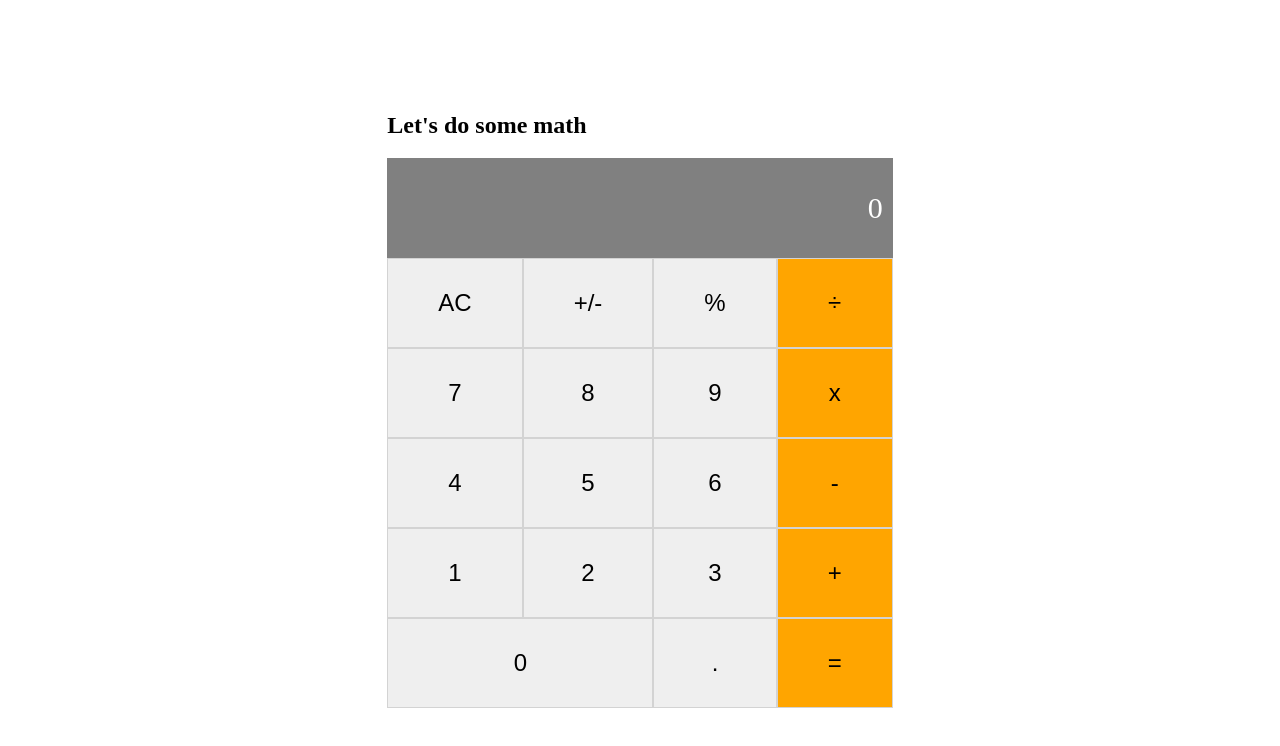
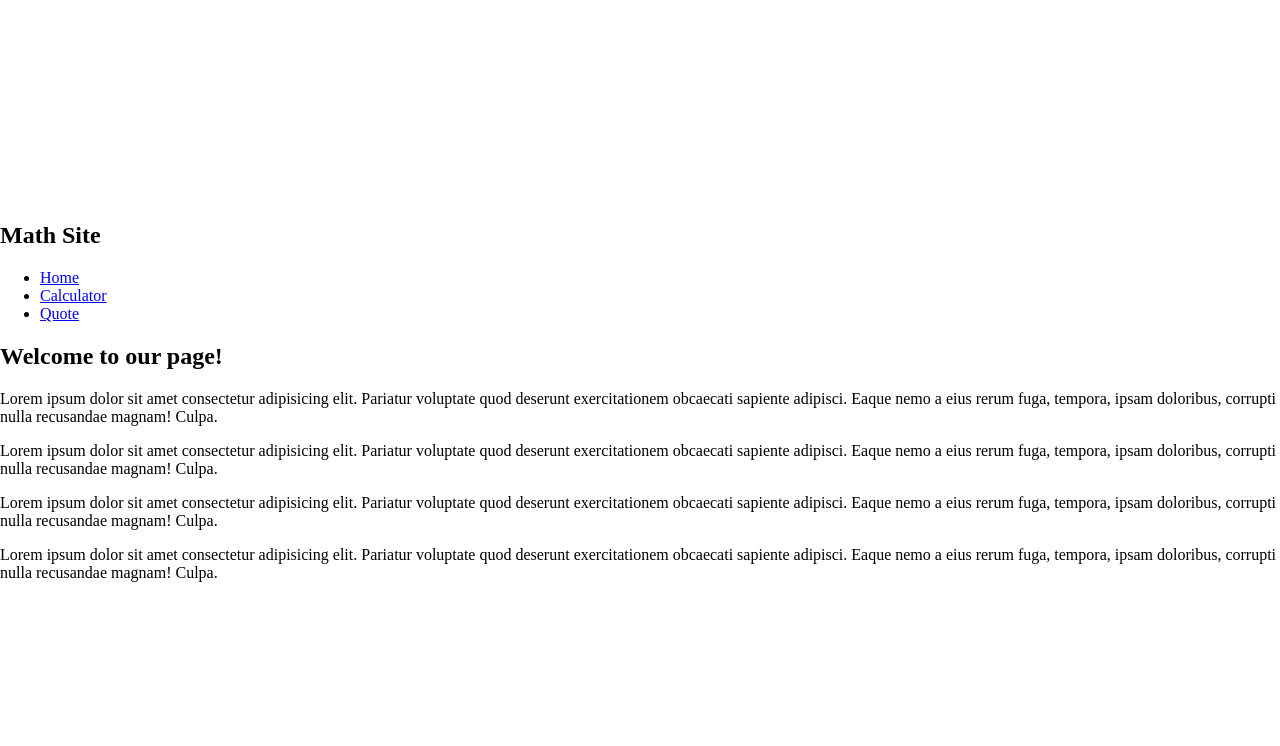
Before and after one commit to Cerdtruir/MathSite, a React (Create React App) app: page / in a window 1280 px wide. Shown: the top 746 px of the page. Built offline with nearby package versions, Linux system fonts and the light colour scheme.

Commit message:
Add react router and pages

```diff
--- a/src/index.js
+++ b/src/index.js
@@ -1,11 +1,25 @@
 import React from 'react';
 import ReactDOM from 'react-dom';
+import {
+  BrowserRouter, Routes, Route,
+} from 'react-router-dom';
 import './index.css';
+import Nav from './Nav';
 import App from './App';
+import Home from './Home';
+import Quote from './Quote';
 
 ReactDOM.render(
   <React.StrictMode>
-    <App />
+
+    <BrowserRouter>
+      <Nav />
+      <Routes>
+        <Route path="/" element={<Home />} />
+        <Route path="/calculator" element={<App />} />
+        <Route path="/quote" element={<Quote />} />
+      </Routes>
+    </BrowserRouter>
   </React.StrictMode>,
   document.getElementById('root'),
 );
```
